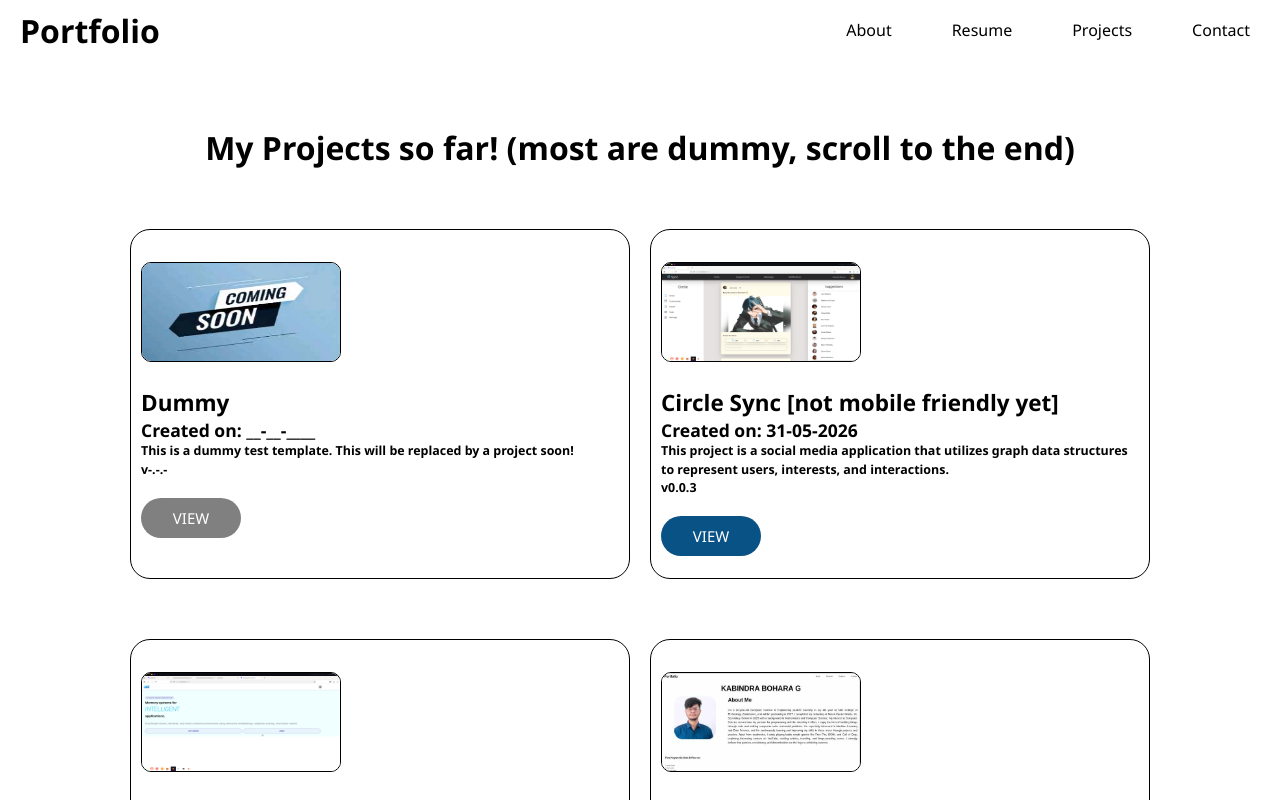
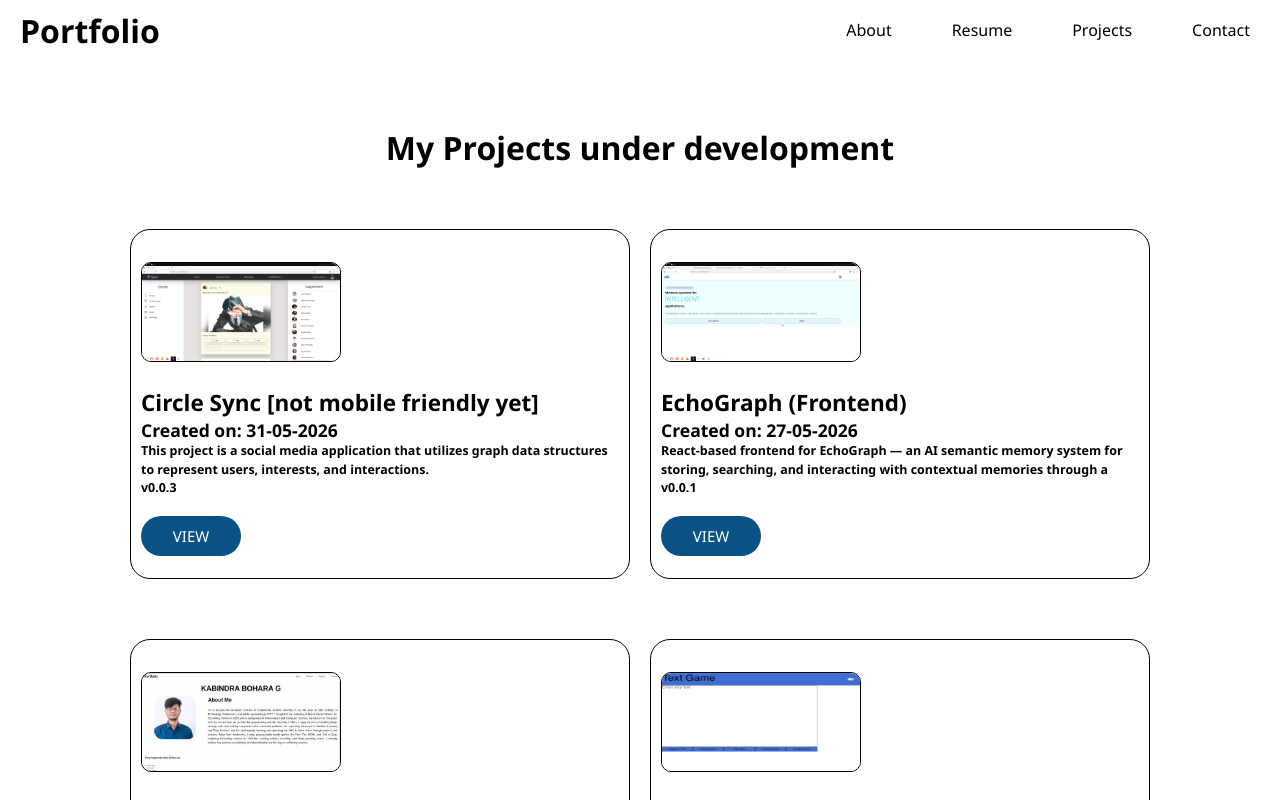
Before and after one commit to kabindrabohara078/portfolio, a React app: page /projects in a window 1280 px wide. Shown: the top 800 px of the page. Built offline with nearby package versions, Linux system fonts and the light colour scheme; the HTML template or start-up script is replaced by a standard one.

Commit message:
dummy projects removed

```diff
--- a/src/pages/Project.jsx
+++ b/src/pages/Project.jsx
@@ -5,15 +5,6 @@ import './Pages.css'
 const Project = () => {
 
   const projects=[
-    {
-      id:'4',
-      project_name:'Dummy',
-      project_date: '__-__-____',
-      project_logo:'/project-na.jpeg',
-      project_desc:'This is a dummy test template. This will be replaced by a project soon!',
-      project_version: 'v-.-.-',
-      project_link:'NA'
-    },
     {
       id:'3',
       project_name:'Circle Sync [not mobile friendly yet]',
@@ -56,7 +47,7 @@ const Project = () => {
     <>
 
     <br className='bracket'/><br className='bracket'/><br className='bracket'/>
-      <div className="pro"><h1>My Projects so far! (most are dummy, scroll to the end)</h1></div>
+      <div className="pro"><h1>My Projects under development</h1></div>
     <div className="projects-main">
 
 
```
